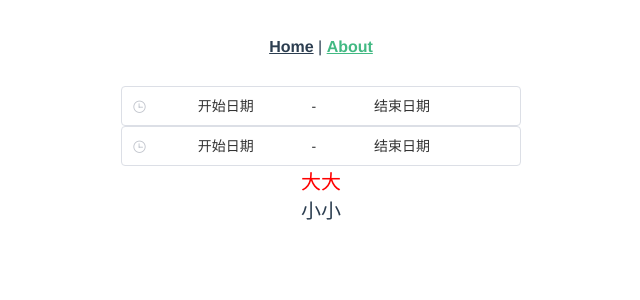
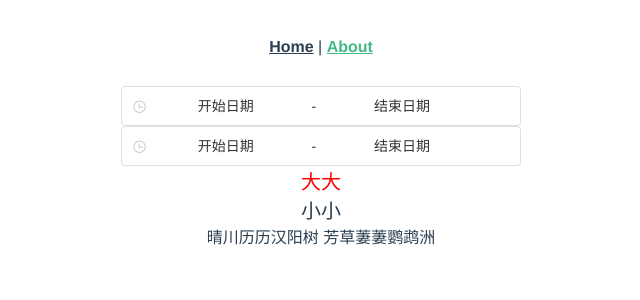
Before and after one commit to 1997zyb/vue2, a Vue app: page /about in a window 1280 px wide. Shown: the top 300 px of the page, without its empty margins (319-959 px from the left). Built offline with nearby package versions, Linux system fonts and the light colour scheme; what mavon-editor would draw is missing.

Commit message:
增加两句

```diff
--- a/src/views/AboutView.vue
+++ b/src/views/AboutView.vue
@@ -13,6 +13,10 @@
     <div class="ww">
       <div class="box">大大</div>
       <div class="box">小小</div>
+    </div>
+    <div>
+      晴川历历汉阳树
+      芳草萋萋鹦鹉洲
     </div>
   </div>
 </template>
```
